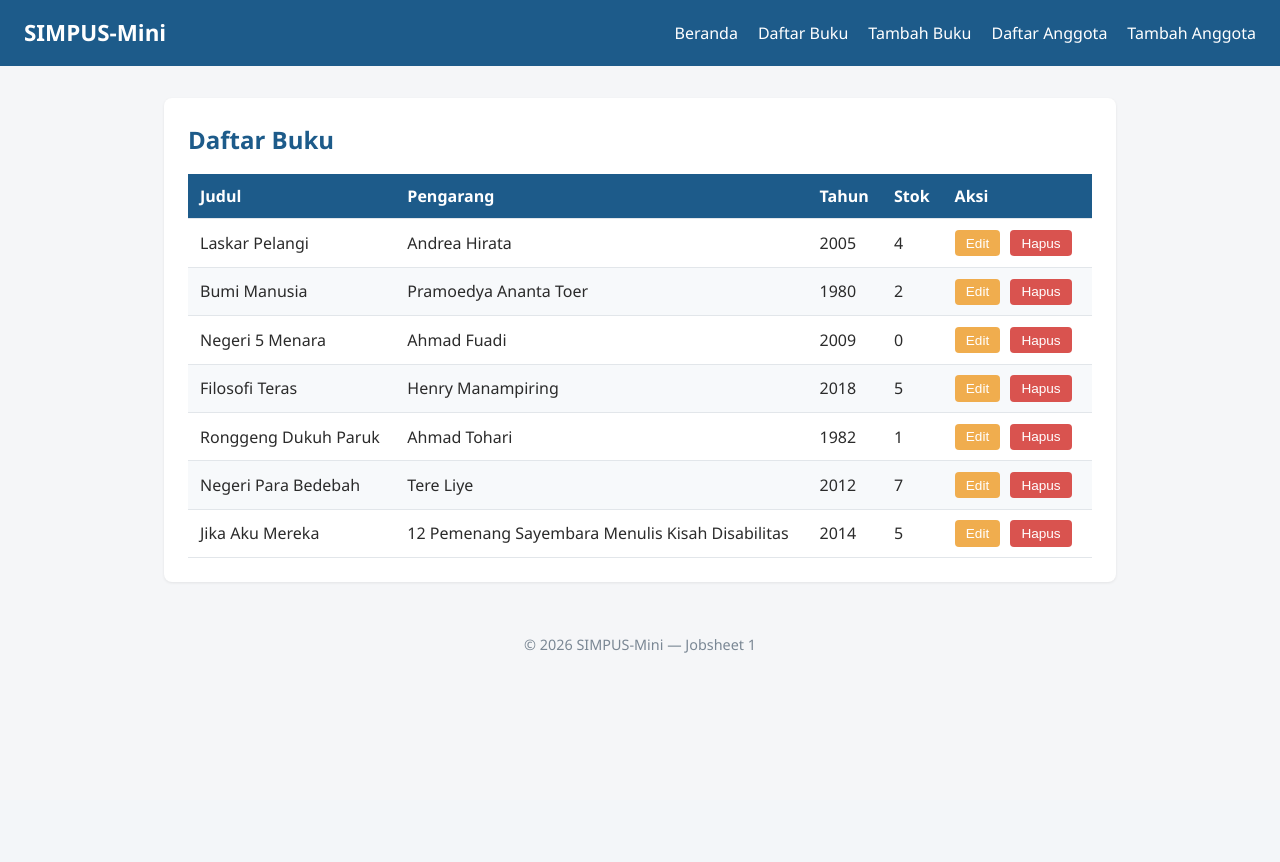
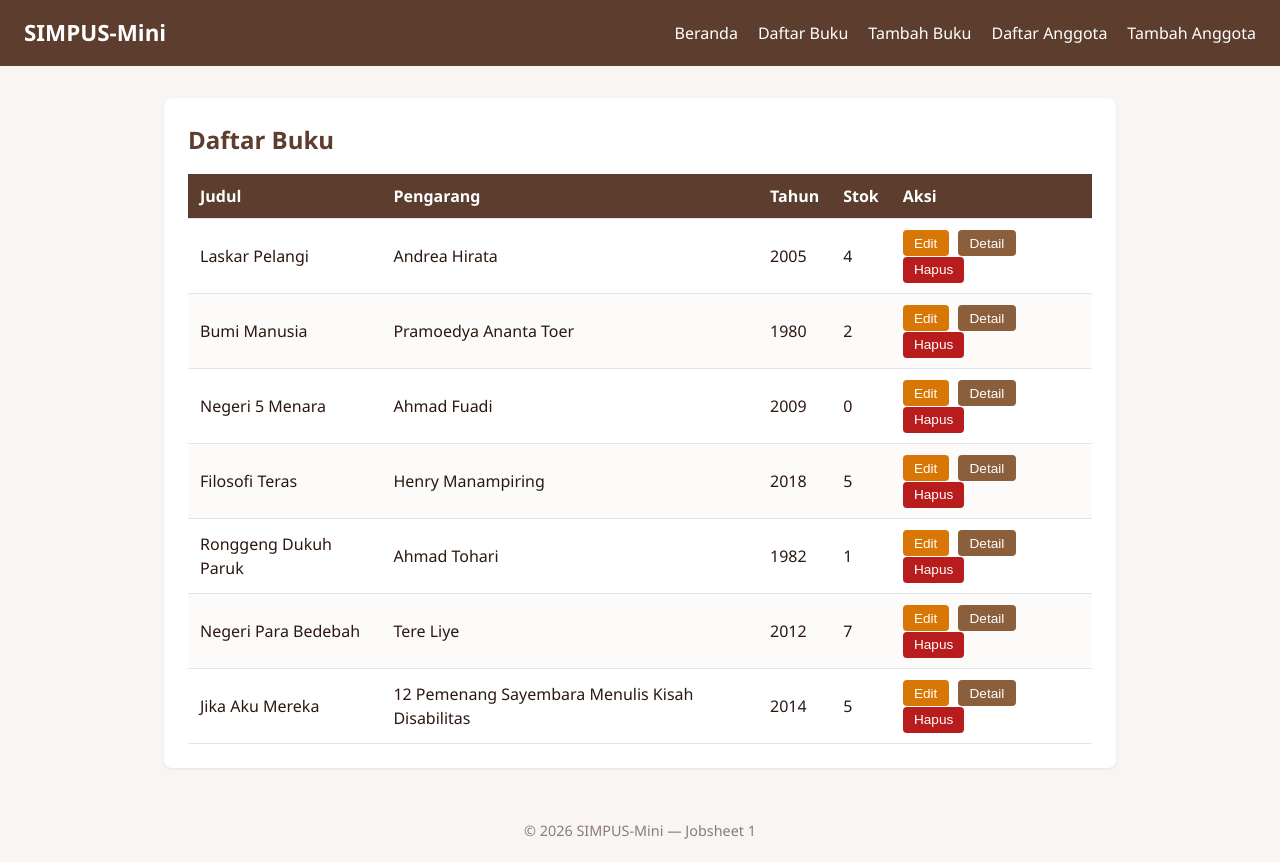
Before and after one commit to revandaph/Pemrograman-Web, a PHP site: page /buku/list.html in a window 1280 px wide. Before the commit the page ends 653 px from the top, so only its background shows below. Run offline with PHP 8.4, Linux system fonts and the light colour scheme.

Commit message:
Jobsheet 02 Latihan 10.4 kustomisasi skema warna cokelat, grid 4 kolom, tombol detail, dan uji responsivitas

```diff
--- a/Jobsheet02/assets/css/style.css
+++ b/Jobsheet02/assets/css/style.css
@@ -7,13 +7,13 @@
 
 body {
     font-family: "Segoe UI", Arial, sans-serif;
-    color: #2b2b2b;
-    background-color: #f5f6f8;
+    color: #2c1810;
+    background-color: #f8f5f2;
     line-height: 1.5;
 }
 
 a {
-    color: #1d5b8a;
+    color: #5c3d2e;
     text-decoration: none;
 }
 
@@ -23,7 +23,7 @@ a:hover {
 
 /* ===== Header & Navbar (Flexbox) ===== */
 header {
-    background-color: #1d5b8a;
+    background-color: #5c3d2e;
     color: #fff;
     padding: 1rem 1.5rem;
     display: flex;
@@ -64,18 +64,18 @@ section {
 
 section h2 {
     margin-bottom: 1rem;
-    color: #1d5b8a;
+    color: #5c3d2e;
 }
 
 /* ===== Kartu Statistik (CSS Grid) ===== */
 main section:nth-of-type(2) {
     display: grid;
-    grid-template-columns: repeat(3, 1fr);
+    grid-template-columns: repeat(4, 1fr);
     gap: 1rem;
 }
 
 main section:nth-of-type(2) article {
-    background-color: #eef4fa;
+    background-color: #f2ebe4;
     border-radius: 8px;
     padding: 1.25rem;
     text-align: center;
@@ -83,14 +83,14 @@ main section:nth-of-type(2) article {
 
 main section:nth-of-type(2) article h3 {
     font-size: 0.95rem;
-    color: #55677a;
+    color: #7a6865;
     margin-bottom: 0.5rem;
 }
 
 main section:nth-of-type(2) article p {
     font-size: 1.8rem;
     font-weight: 700;
-    color: #1d5b8a;
+    color: #5c3d2e;
 }
 
 /* ===== Tabel ===== */
@@ -106,34 +106,42 @@ th, td {
 }
 
 thead {
-    background-color: #1d5b8a;
+    background-color: #5c3d2e;
     color: #fff;
 }
 
 tbody tr:nth-child(even) {
-    background-color: #f7f9fb;
+    background-color: #fcfbfa;
 }
 
 tbody tr:hover {
-    background-color: #eef4fa;
+    background-color: #f2ebe4;
 }
 
-td button {
+td button, td .btn {
+    display: inline-block;
     padding: 0.35rem 0.7rem;
     margin-right: 0.35rem;
     border: none;
     border-radius: 4px;
     cursor: pointer;
     font-size: 0.85rem;
+    text-align: center;
 }
 
-td button:first-of-type {
-    background-color: #f0ad4e;
+/* Style Tombol spesifik berbasis class agar tidak bentrok posisi */
+td .btn-edit, td button:first-of-type {
+    background-color: #d97706;
     color: #fff;
 }
 
-td button:last-of-type {
-    background-color: #d9534f;
+td .btn-detail {
+    background-color: #8b5e3c;
+    color: #fff;
+}
+
+td .btn-delete, td button:last-of-type {
+    background-color: #b91c1c;
     color: #fff;
 }
 
@@ -160,7 +168,7 @@ form select {
 }
 
 form button[type="submit"] {
-    background-color: #1d5b8a;
+    background-color: #5c3d2e;
     color: #fff;
     border: none;
     padding: 0.6rem 1.5rem;
@@ -170,13 +178,13 @@ form button[type="submit"] {
 }
 
 form button[type="submit"]:hover {
-    background-color: #164869;
+    background-color: #422b20;
 }
 
 /* ===== Footer ===== */
 footer {
     text-align: center;
     padding: 1.25rem;
-    color: #7a8794;
+    color: #8c7b75;
     font-size: 0.9rem;
 }
--- a/Jobsheet02/buku/list.html
+++ b/Jobsheet02/buku/list.html
@@ -39,8 +39,9 @@
                         <td>2005</td>
                         <td>4</td>
                         <td>
-                            <button type="button">Edit</button>
-                            <button type="button">Hapus</button>
+                            <button type="button" class="btn-edit">Edit</button>
+                            <button type="button" class="btn-detail">Detail</button>
+                            <button type="button" class="btn-delete">Hapus</button>
                         </td>
                     </tr>
                     <tr>
@@ -49,8 +50,9 @@
                         <td>1980</td>
                         <td>2</td>
                         <td>
-                            <button type="button">Edit</button>
-                            <button type="button">Hapus</button>
+                            <button type="button" class="btn-edit">Edit</button>
+                            <button type="button" class="btn-detail">Detail</button>
+                            <button type="button" class="btn-delete">Hapus</button>
                         </td>
                     </tr>
                     <tr>
@@ -59,8 +61,9 @@
                         <td>2009</td>
                         <td>0</td>
                         <td>
-                            <button type="button">Edit</button>
-                            <button type="button">Hapus</button>
+                            <button type="button" class="btn-edit">Edit</button>
+                            <button type="button" class="btn-detail">Detail</button>
+                            <button type="button" class="btn-delete">Hapus</button>
                         </td>
                     </tr>
                     <tr>
@@ -69,8 +72,9 @@
                         <td>2018</td>
                         <td>5</td>
                         <td>
-                            <button type="button">Edit</button>
-                            <button type="button">Hapus</button>
+                            <button type="button" class="btn-edit">Edit</button>
+                            <button type="button" class="btn-detail">Detail</button>
+                            <button type="button" class="btn-delete">Hapus</button>
                         </td>
                     </tr>
                     <tr>
@@ -79,8 +83,9 @@
                         <td>1982</td>
                         <td>1</td>
                         <td>
-                            <button type="button">Edit</button>
-                            <button type="button">Hapus</button>
+                            <button type="button" class="btn-edit">Edit</button>
+                            <button type="button" class="btn-detail">Detail</button>
+                            <button type="button" class="btn-delete">Hapus</button>
                         </td>
                     </tr>
                     <tr>
@@ -89,8 +94,9 @@
                         <td>2012</td>
                         <td>7</td>
                         <td>
-                            <button type="button">Edit</button>
-                            <button type="button">Hapus</button>
+                            <button type="button" class="btn-edit">Edit</button>
+                            <button type="button" class="btn-detail">Detail</button>
+                            <button type="button" class="btn-delete">Hapus</button>
                         </td>
                     </tr>
                     <tr>
@@ -99,8 +105,9 @@
                         <td>2014</td>
                         <td>5</td>
                         <td>
-                            <button type="button">Edit</button>
-                            <button type="button">Hapus</button>
+                            <button type="button" class="btn-edit">Edit</button>
+                            <button type="button" class="btn-detail">Detail</button>
+                            <button type="button" class="btn-delete">Hapus</button>
                         </td>
                     </tr>
                 </tbody>
--- a/Jobsheet02/index.html
+++ b/Jobsheet02/index.html
@@ -39,6 +39,10 @@
                 <h3>Sedang Dipinjam</h3>
                 <p>3</p>
             </article>
+            <article>
+                <h3>Buku Rusak</h3>
+                <p>5</p>
+            </article>
         </section>
     </main>
 
```
